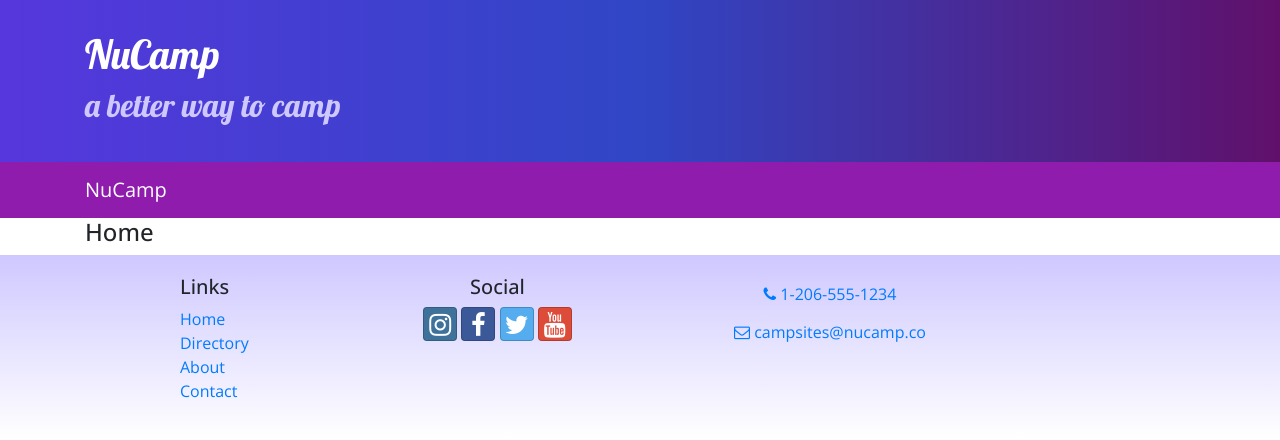
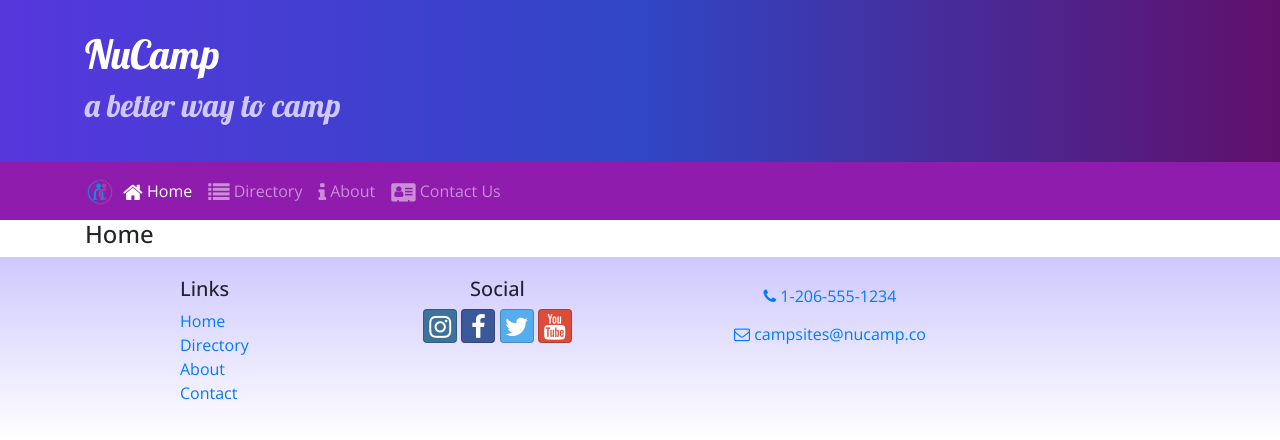
Before and after one commit to drobi710/nucampReact, a React (Create React App) app: page /home in a window 1280 px wide. Shown: the top 440 px of the page. Built offline with nearby package versions, Linux system fonts and the light colour scheme.

Commit message:
add NavLinks and responsive navbar

```diff
--- a/src/components/HeaderComponent.js
+++ b/src/components/HeaderComponent.js
@@ -1,7 +1,24 @@
 import React, { Component } from 'react';
-import { Navbar, NavbarBrand, Jumbotron } from 'reactstrap';
+import { Nav, Navbar, NavbarBrand, NavbarToggler, Collapse, NavItem, Jumbotron } from 'reactstrap';
+import { NavLink } from 'react-router-dom';
 
 class Header extends Component {
+
+    constructor(props) {
+        super(props);
+
+        this.toggleNav = this.toggleNav.bind(this);
+        this.state = {
+            isNavOpen: false
+        };
+    }
+
+    toggleNav() {
+        this.setState({
+            isNavOpen: !this.state.isNavOpen
+        });
+    }
+
     render() {
         return (
             <React.Fragment>
@@ -15,9 +32,34 @@
                         </div>
                     </div>
                 </Jumbotron>
-                <Navbar dark sticky="top">
+                <Navbar dark sticky="top" expand="md">
                 <div className="container">
-                    <NavbarBrand href="/">NuCamp</NavbarBrand>
+                    <NavbarBrand className="mr-auto" href="/"><img src="/assets/images/logo.png" height="30" width="30" alt="NuCamp Logo" /></NavbarBrand>
+                    <NavbarToggler onClick={this.toggleNav} />
+                    <Collapse isOpen={this.state.isNavOpen} navbar>
+                        <Nav navbar>
+                            <NavItem>
+                                <NavLink className="nav-link" to="/home">
+                                    <i className="fa fa-home fa-lg" /> Home
+                                </NavLink>
+                            </NavItem>
+                            <NavItem>
+                                <NavLink className="nav-link" to="/directory">
+                                    <i className="fa fa-list fa-lg" /> Directory
+                                </NavLink>
+                            </NavItem>
+                            <NavItem>
+                                <NavLink className="nav-link" to="/aboutus">
+                                    <i className="fa fa-info fa-lg" /> About
+                                </NavLink>
+                            </NavItem>
+                            <NavItem>
+                                <NavLink className="nav-link" to="/contactus">
+                                    <i className="fa fa-address-card fa-lg" /> Contact Us
+                                </NavLink>
+                            </NavItem>
+                        </Nav>
+                    </Collapse>
                 </div>
             </Navbar>
         </React.Fragment>
```
